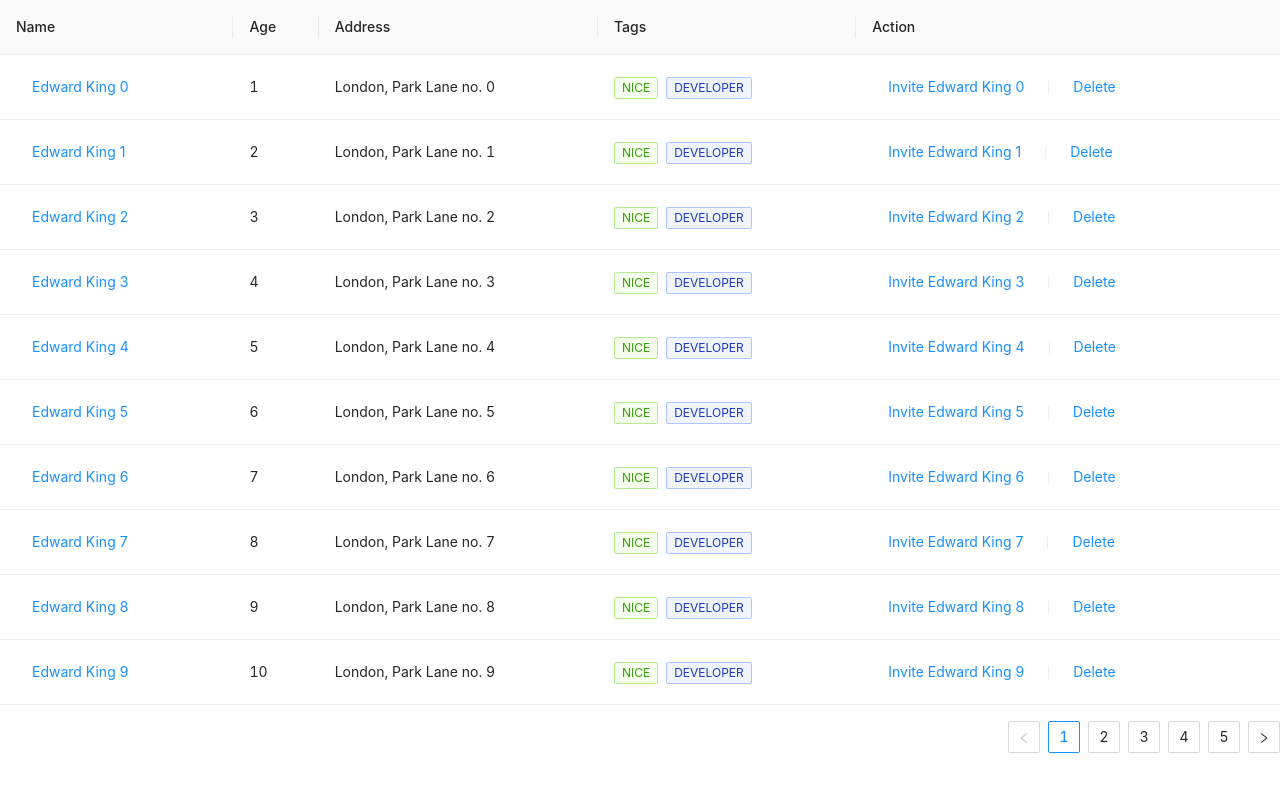
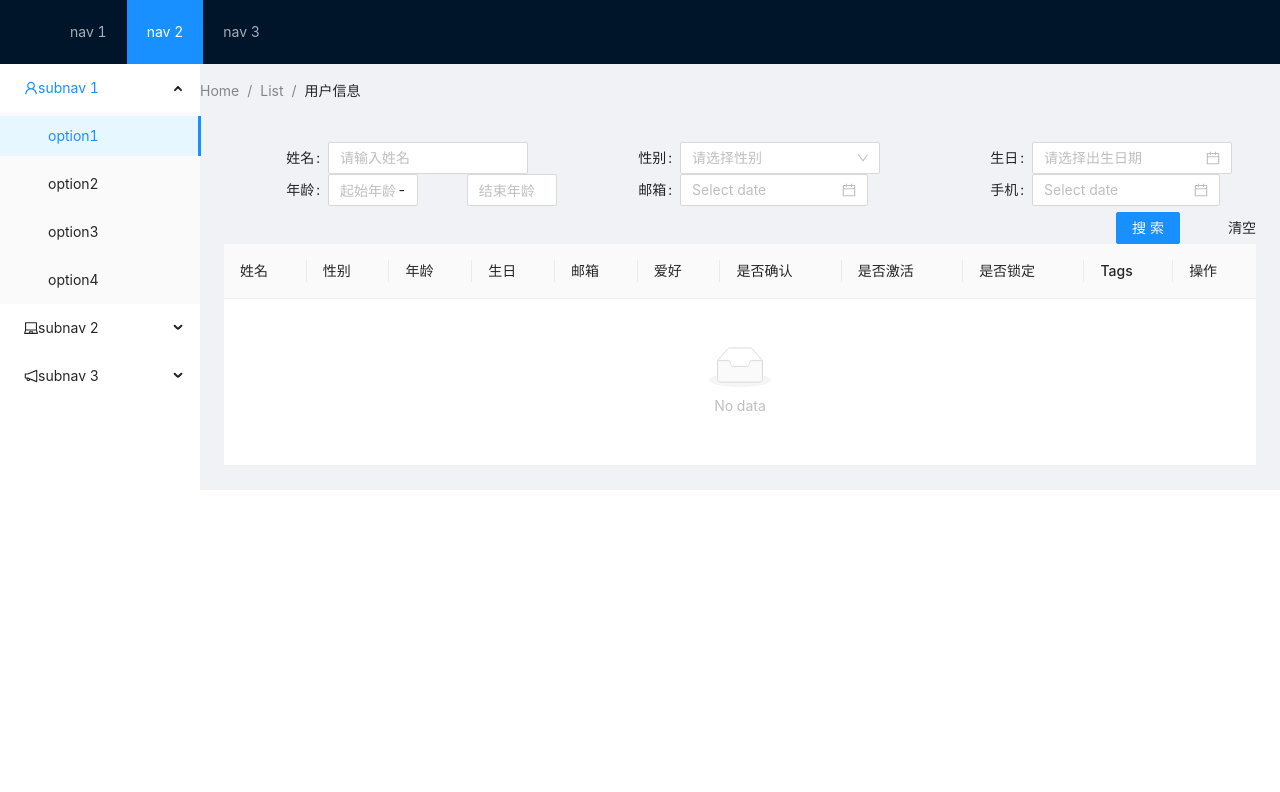
Before and after one commit to aGVsZWk/newsdph, a React app in the folder client/: page /#/home in a window 1280 px wide. Shown: the top 792 px of the page. Built offline with nearby package versions, Linux system fonts and the light colour scheme; what react-router-redux would draw is missing.

Commit message:
fuck front

```diff
--- a/client/src/pages/Home/index.js
+++ b/client/src/pages/Home/index.js
@@ -1,84 +1,263 @@
 import React from 'react'
 import PropTypes from 'prop-types'
-import { Layout, Divider, Row, Col, Tag, Table, Button, Anchor } from 'antd'
+import {
+	Layout,
+	Menu,
+	Breadcrumb,
+	Divider,
+	Row,
+	Col,
+	Tag,
+	Table,
+	Button,
+	Anchor,
+	DatePicker,
+	Card,
+	Select,
+	Form,
+	Input,
+	InputNumber
+} from 'antd'
+import {UserOutlined, LaptopOutlined, NotificationOutlined} from '@ant-design/icons';
+
 // import '@/style/view-style/table.scss'
 
 const columns = [
 	{
-        title: 'Name',
+		title: '姓名',
 		dataIndex: 'name',
 		key: 'name',
 		render: text => <Button type='link'>{text}</Button>
-    },
-    {
-        title: 'Age',
+	}, {
+		title: '性别',
+		dataIndex: 'sex',
+		key: 'sex'
+	}, {
+		title: '年龄',
 		dataIndex: 'age',
 		key: 'age'
-    },
-    {
-        title: 'Address',
-        dataIndex: 'address',
-        key: 'address'
-    },
-    {
+	}, {
+		title: '生日',
+		dataIndex: 'birthday',
+		key: 'birthday'
+	}, {
+		title: '邮箱',
+		dataIndex: 'email',
+		key: 'email'
+	}, {
+		title: '爱好',
+		dataIndex: 'hobby',
+		key: 'hobby'
+	}, {
+		title: '是否确认',
+		dataIndex: 'confirmed',
+		key: 'confirmed'
+	}, {
+		title: '是否激活',
+		dataIndex: 'active',
+		key: 'active'
+	}, {
+		title: '是否锁定',
+		dataIndex: 'locked',
+		key: 'locked'
+	}, {
 		title: 'Tags',
 		key: 'tags',
 		dataIndex: 'tags',
-        render: tags => (
-            <span>
-                {tags.map(tag => {
-                    let color = tag.length > 5 ? 'geekblue' : 'green'
+		render: tags => (<span>
+			{
+				tags.map(tag => {
+					let color = tag.length > 5
+						? 'geekblue'
+						: 'green'
 					if (tag === 'loser') {
 						color = 'volcano'
 					}
-                    return (
-                        <Tag color={color} key={tag}>
+					return (<Tag color={color} key={tag}>
 						{tag.toUpperCase()}
-                        </Tag>
-                    )
-                })}
-            </span>
-        )
-    },
-    {
-        title: 'Action',
-        key: 'action',
-        render: (text, record) => (
-            <span>
-                <Button type='link'>Invite {record.name}</Button>
-                <Divider type='vertical' />
-                <Button type='link'>Delete</Button>
-            </span>
-        )
+					</Tag>)
+				})
+			}
+		</span>)
+	}, {
+		title: '操作',
+		key: 'operate',
+		render: (text, record) => (<span>
+			<Button type='link'>修改</Button>
+			<Divider type='vertical'/>
+			<Button type='link'>删除</Button>
+		</span>)
 	}
 ]
 
-const data = []
-for (let i = 0; i < 46; i++) {
-    data.push({
-        key: i,
-        name: `Edward King ${i}`,
-        age: `${i + 1}`,
-        address: `London, Park Lane no. ${i}`,
-        tags: ['nice', 'developer']
-    })
-}
+// <Anchor className='toc-affix'>
+// 	<Anchor.Link href='#basic' title='基础表格'/>
+// 	<Anchor.Link href='#JSX' title='JSX表格'/>
+// 	<Anchor.Link href='#checked' title='可选表格'/>
+// 	<Anchor.Link href='#sort' title='可筛选排序表格'/>
+// </Anchor>
 
-const Table1 = () => <Table columns={columns} dataSource={data} />
+// <div>
+// 	<h3>何时使用</h3>
+// 	<Divider/>
+// 	<p>当有大量结构化的数据需要展现时；</p>
+// 	<p>当需要对数据进行排序、搜索、分页、自定义操作等复杂行为时。</p>
+// </div>
+// <span style={{
+// 		marginRight: 20
+// 	}}>生日</span>
+// <DatePicker placeholder="请选择出生日期" style={{
+// 		width: 200
+// 	}}/>
+// <span style={{
+// 		marginLeft: 10,
+// 		marginRight: 10
+// 	}}>性别</span>
 
-
-
-
-
+// <span style={{marginLeft: 10, marginRight: 10}}>姓名</span>
 class Home extends React.Component {
 	state = {
-    selectedRowKeys: []
+		data: []
 	}
-  render () {
-    return (
-      <div><Table1 /></div>
-    )
+	render() {
+		const formItemLayout = {
+			labelCol: {
+				xs: {
+					span: 24
+				},
+				sm: {
+					span: 8
+				}
+			},
+			wrapperCol: {
+				xs: {
+					span: 10
+				},
+				sm: {
+					span: 16
+				}
+			}
+		};
 
+		return (<Layout>
+			<Layout.Header className="header">
+				<div className="logo"/>
+				<Menu theme="dark" mode="horizontal" defaultSelectedKeys={['2']}>
+					<Menu.Item key="1">nav 1</Menu.Item>
+					<Menu.Item key="2">nav 2</Menu.Item>
+					<Menu.Item key="3">nav 3</Menu.Item>
+				</Menu>
+			</Layout.Header>
+			<Layout>
+				<Layout.Sider width={200} className="site-layout-background">
+					<Menu mode="inline" defaultSelectedKeys={['1']} defaultOpenKeys={['sub1']} style={{
+							height: '100%',
+							borderRight: 0
+						}}>
+						<Menu.SubMenu key="sub1" title={<span > <UserOutlined/>
+							subnav 1 < /span>}>
+							<Menu.Item key="1">option1</Menu.Item>
+							<Menu.Item key="2">option2</Menu.Item>
+							<Menu.Item key="3">option3</Menu.Item>
+							<Menu.Item key="4">option4</Menu.Item>
+						</Menu.SubMenu>
+						<Menu.SubMenu key="sub2" title={<span > <LaptopOutlined/>
+							subnav 2 < /span>}>
+							<Menu.Item key="5">option5</Menu.Item>
+							<Menu.Item key="6">option6</Menu.Item>
+							<Menu.Item key="7">option7</Menu.Item>
+							<Menu.Item key="8">option8</Menu.Item>
+						</Menu.SubMenu>
+						<Menu.SubMenu key="sub3" title={<span > <NotificationOutlined/>
+							subnav 3 < /span>}>
+							<Menu.Item key="9">option9</Menu.Item>
+							<Menu.Item key="10">option10</Menu.Item>
+							<Menu.Item key="11">option11</Menu.Item>
+							<Menu.Item key="12">option12</Menu.Item>
+						</Menu.SubMenu>
+					</Menu>
+				</Layout.Sider>
+				<Layout>
+					<Breadcrumb style={{
+							margin: '16px 0'
+						}}>
+						<Breadcrumb.Item>Home</Breadcrumb.Item>
+						<Breadcrumb.Item>List</Breadcrumb.Item>
+						<Breadcrumb.Item>用户信息</Breadcrumb.Item>
+					</Breadcrumb>
+					<Layout.Content style={{
+							padding: 24,
+							margin: 0,
+							minHeight: 280
+						}}>
+
+						<Form {...formItemLayout} layout="inline">
+							<Row gutter={24}>
+								<Col span={8}>
+									<Form.Item label="姓名" name="name">
+										<Input placeholder="请输入姓名" style={{
+												width: 200
+											}}/>
+									</Form.Item>
+								</Col>
+								<Col span={8}>
+									<Form.Item label="性别" name="sex">
+										<Select placeholder="请选择性别" key="sex" style={{
+												width: 200
+											}}>
+											<Select.Option key="man" value="man">男</Select.Option>
+											<Select.Option key="woman" value="woman">女</Select.Option>
+										</Select>
+									</Form.Item>
+								</Col>
+								<Col span={8}>
+									<Form.Item label="生日">
+										<DatePicker placeholder="请选择出生日期" style={{
+												width: 200
+											}}/></Form.Item>
+								</Col>
+								<Col span={8}>
+									<Form.Item label="年龄" style={{ marginBottom: 0 }}>
+										<Row>
+											<Col span={8}><Form.Item style={{ display: 'inline-block'}}><InputNumber placeholder="起始年龄"/></Form.Item>
+											</Col>
+											<Col span={8}><span style={{ display: 'inline-block',lineHeight: '32px', textAlign: 'center'}}>-</span></Col>
+											<Col span={8}><Form.Item style={{ display: 'inline-block'}}><InputNumber placeholder="结束年龄"/></Form.Item>
+											</Col>
+										</Row>
+									</Form.Item>
+								</Col>
+								<Col span={8}>
+									<Form.Item label="邮箱" name="email">
+										<DatePicker></DatePicker>
+									</Form.Item>
+								</Col>
+								<Col span={8}>
+									<Form.Item label="手机" name="phone">
+										<DatePicker></DatePicker>
+									</Form.Item>
+								</Col>
+
+								<Col span={24} style={{
+										textAlign: 'right'
+									}}>
+									<Button type="primary" htmlType="submit">
+										搜索
+									</Button>
+									<Button style={{
+											margin: '0 8px'
+										}}></Button>
+									清空
+								</Col>
+							</Row>
+
+						</Form>
+
+						<Table columns={columns} dataSource={this.data}/>
+					</Layout.Content>
+				</Layout>
+			</Layout>
+		</Layout>)
 	}
 }
 
```
Also changed, not shown: 2 other files (tests, documents, lock files or other folders). Lines whose indentation alone changed are shown as unchanged.
